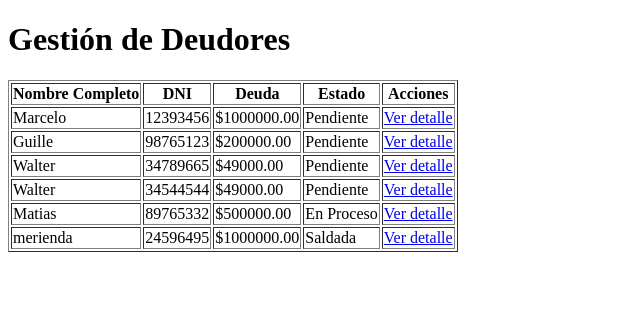
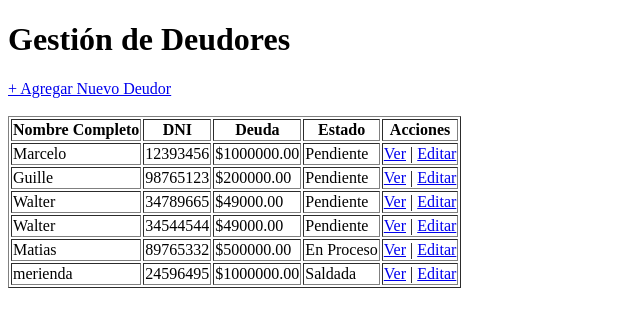
Before and after one commit to FeHa1/Djando_project, a Django app: page /deudores_app/ in a window 1280 px wide. Shown: the top 327 px of the page, without its empty margins (0-640 px from the left). Run offline with Django 5.2, Linux system fonts and the light colour scheme; data comes from the database, SQL or seed files in the repository; both versions use the stored data as it was after the commit.

Commit message:
added CRUD to the project

```diff
--- a/deudores_app/templates/deudores_app/detalle_deudor.html
+++ b/deudores_app/templates/deudores_app/detalle_deudor.html
@@ -16,6 +16,10 @@
     <p><strong>Estado:</strong> {{ deudor.get_estado_display }}</p>
 
     <br>
+    <a href="{% url 'editar_deudor' deudor.id %}">✏️ Editar</a>
+    |
+    <a href="{% url 'eliminar_deudor' deudor.id %}" style="color: red;">🗑️ Eliminar</a>  <!-- ← Nueva línea -->
+    |
     <a href="{% url 'lista_deudores' %}">← Volver a la lista</a>
 </body>
 </html>
--- a/deudores_app/templates/deudores_app/lista_deudores.html
+++ b/deudores_app/templates/deudores_app/lista_deudores.html
@@ -6,6 +6,9 @@
 </head>
 <body>
     <h1>Gestión de Deudores</h1>
+
+    <a href="{% url 'crear_deudor' %}">+ Agregar Nuevo Deudor</a>
+    <br><br>
 
     <table border="1">
         <thead>
@@ -25,7 +28,9 @@
                 <td>${{ deudor.deuda }}</td>
                 <td>{{ deudor.get_estado_display }}</td>
                 <td>
-                    <a href="{% url 'detalle_deudor' deudor.id %}">Ver detalle</a>
+                    <a href="{% url 'detalle_deudor' deudor.id %}">Ver</a>
+                    |
+                    <a href="{% url 'editar_deudor' deudor.id %}">Editar</a>  <!-- ← Nueva línea -->
                 </td>
             </tr>
             {% endfor %}
--- a/deudores_app/urls.py
+++ b/deudores_app/urls.py
@@ -5,4 +5,7 @@ from . import views # from this same directory import views
 urlpatterns = [
     path('', views.lista_deudores, name='lista_deudores'),
     path('<int:deudor_id>/', views.detalle_deudor, name='detalle_deudor'),
+    path('nuevo/', views.crear_deudor, name='crear_deudor'),
+    path('<int:deudor_id>/editar/', views.editar_deudor, name='editar_deudor'),
+    path('<int:deudor_id>/eliminar/', views.eliminar_deudor, name='eliminar_deudor'),
 ]
--- a/deudores_app/views.py
+++ b/deudores_app/views.py
@@ -1,12 +1,47 @@
-from django.shortcuts import get_object_or_404, render
+from django.shortcuts import get_object_or_404, redirect, render
 from django.http import HttpResponse
 
 from .models import Deudor
+from .forms import DeudorForm
 
 def lista_deudores(request):
-    deudores = Deudor.objects.all()  # Trae todos los deudores de la DB
+    deudores = Deudor.objects.all()  # Brings all debtors from DB
     return render(request, 'deudores_app/lista_deudores.html', {'deudores': deudores})
 
 def  detalle_deudor(request, deudor_id):
     deudor = get_object_or_404(Deudor, id=deudor_id)
     return render(request, 'deudores_app/detalle_deudor.html', {'deudor': deudor})
+
+def crear_deudor(request):
+    if request.method == 'POST':
+        form = DeudorForm(request.POST)
+        if form.is_valid(): # If the form is valid, we save it in the database.
+            form.save()
+            return redirect('lista_deudores')
+    else:
+        form = DeudorForm()
+
+    return render(request, 'deudores_app/crear_deudor.html', {'form': form})
+
+def editar_deudor(request, deudor_id):
+
+    deudor = get_object_or_404(Deudor, id=deudor_id)
+
+    if request.method == 'POST':
+        form = DeudorForm(request.POST, instance=deudor)
+        if form.is_valid():
+            form.save()
+            return redirect('detalle_deudor', deudor_id=deudor.id)
+    else:
+        form = DeudorForm(instance=deudor)
+
+    return render(request, 'deudores_app/editar_deudor.html', {'form': form, 'deudor': deudor})
+
+def eliminar_deudor(request, deudor_id):
+    deudor = get_object_or_404(Deudor, id=deudor_id)
+
+    if request.method == 'POST':
+        deudor.delete()
+        return redirect('lista_deudores')
+
+    return render(request, 'deudores_app/eliminar_deudor.html', {'deudor': deudor})
```
Also changed, not shown: deudores_app/forms.py (added, +7 -0 lines), deudores_app/templates/deudores_app/crear_deudor.html (added, +17 -0 lines), deudores_app/templates/deudores_app/editar_deudor.html (added, +17 -0 lines), deudores_app/templates/deudores_app/eliminar_deudor.html (added, +20 -0 lines), db.sqlite3.
